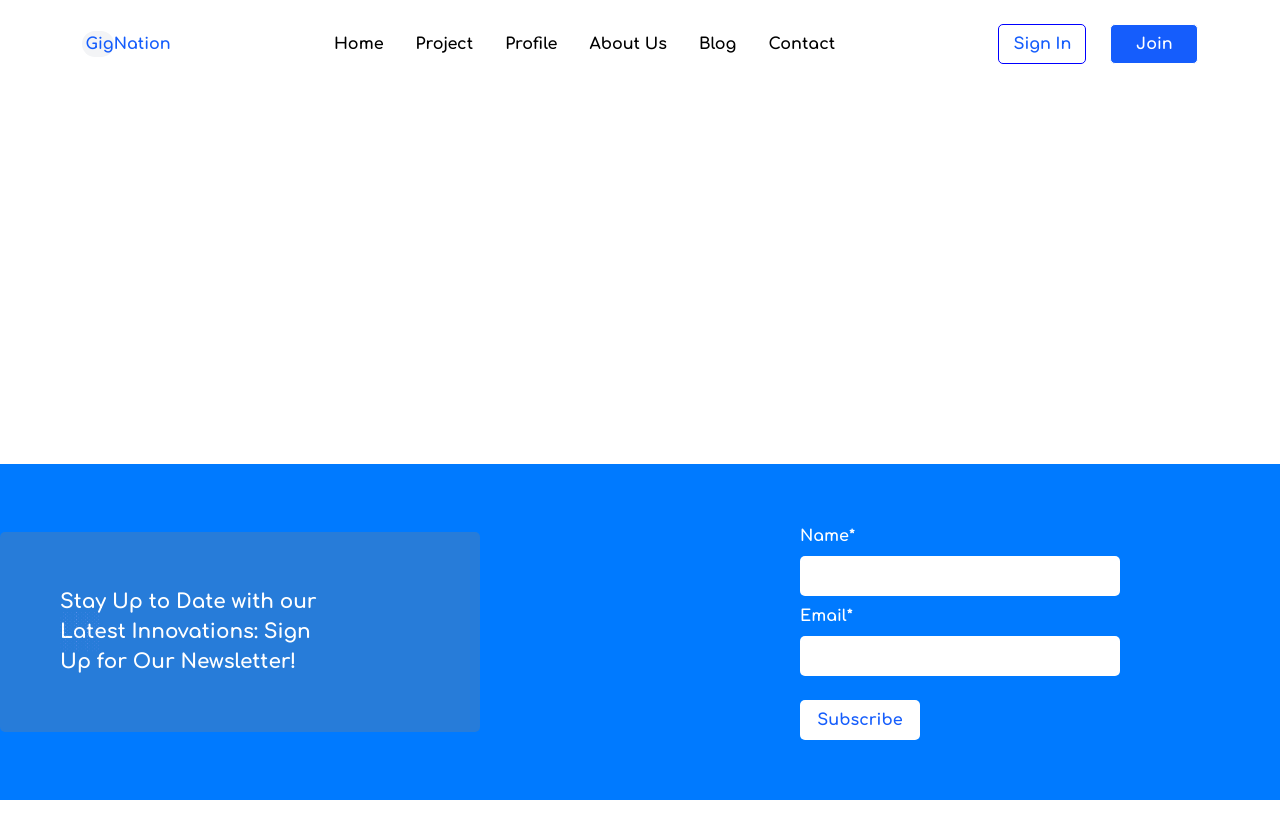
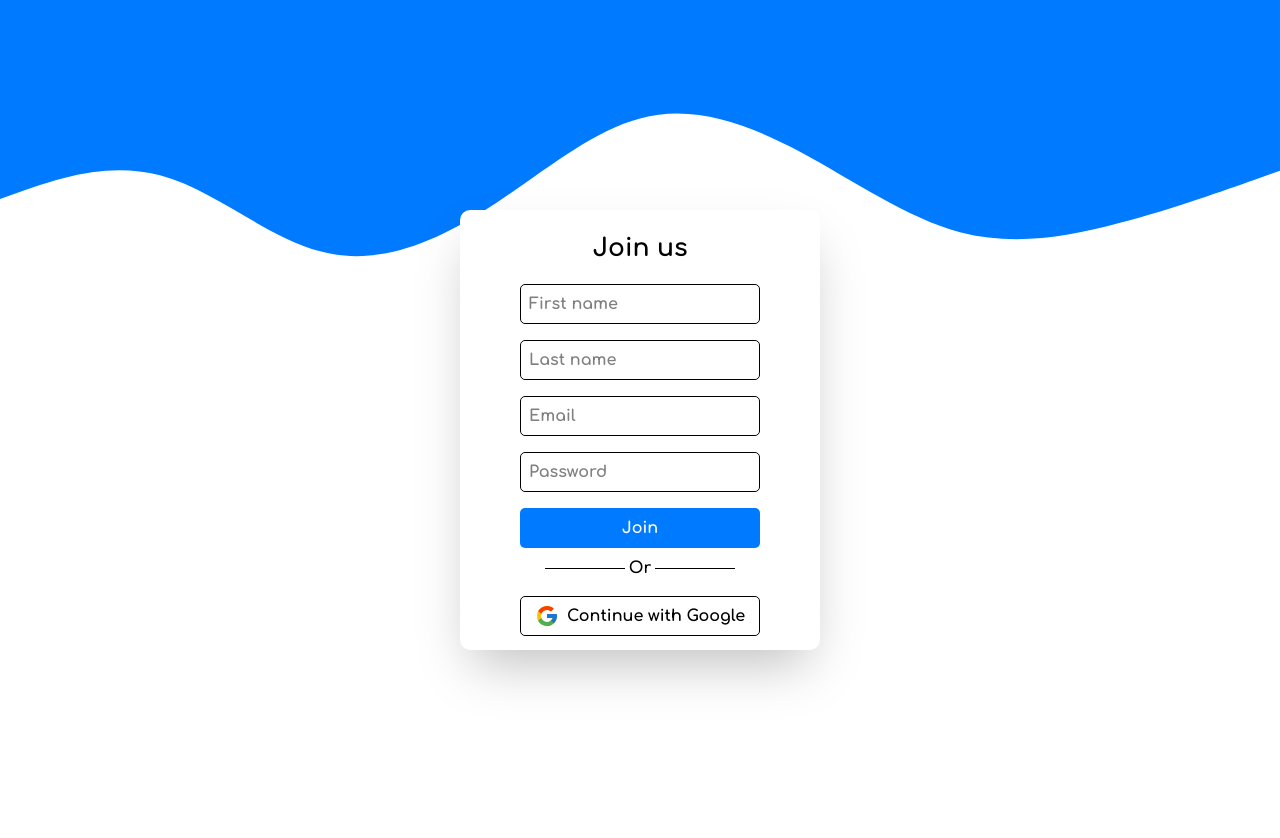
Before and after one commit to AnisHr77/Freelancer, a Next.js app in the folder frontend/: page /auth/Register in a window 1280 px wide. Before the commit this address had no page. Shown: the top 838 px of the page. After the commit the page ends 800 px from the top, so only its background shows below. Built offline with nearby package versions, Linux system fonts and the light colour scheme.

Commit message:
add login and register pages

```diff
--- /dev/null
+++ b/frontend/src/app/auth/Login/page.tsx
@@ -0,0 +1,65 @@
+import Link from 'next/link';
+import React from 'react'
+import { FcGoogle } from "react-icons/fc";
+import { SiFreelancer } from "react-icons/si";
+import { FaUser } from "react-icons/fa";
+import { SiSpringsecurity } from "react-icons/si";
+import { FaRankingStar } from "react-icons/fa6";
+const Page = () => {
+    return (
+        <div className='flex h-screen w-screen'>
+            <div className="w-[60%]  mt-5">
+                <p className='text-[40px] text-[#007AFF] ml-18'>GigNation</p>
+                <p className='mt-5 text-[20px] ml-20 '>Welcom Back!</p>
+                <p className='ml-20 mt-2'>Sign in to get started!</p>
+                <form className='flex flex-col  pl-20 mt-10'>
+                    <label>Email</label>
+                    <input
+                        type='email'
+                        name='email'
+                        placeholder='Email'
+                        className='w-100 h-10 rounded-[5px] pl-2  border-[1.5px]   '
+                        required
+                    />
+                    <label className='mt-4'>Password</label>
+                    <input
+                        type='password'
+                        name='password'
+                        placeholder='Password'
+                        className='w-100 h-10 rounded-[5px] pl-2  border-[1.5px]  active:border-[#007AFF]  '
+                        required
+                    />
+                    <button
+                        type='submit'
+                        className='w-100 h-10 mt-6 bg-[#007AFF] rounded-[5px] text-white cursor-pointer hover:opacity-60 active:opacity-50 ' >
+                        Join
+                    </button>
+                </form>
+                <div className="flex ml-20 mt-5">
+                    <hr className='text-black mt-3 mr-1 w-45 h-5'></hr>
+                    Or
+                    <hr className='text-black mt-3 ml-1 w-45 h-5'></hr>
+                </div>
+                <button
+                    className='w-100 h-10 mt-2 rounded-[5px] flex justify-center items-center gap-2 border ml-20 cursor-pointer'>
+                    <FcGoogle className='w-6 h-6' />Continue with Google
+                </button>
+                <p className='flex gap-2 mr-45 mt-4 justify-center'>Don't have account? <Link className='text-[#007AFF]' href="/auth/Register" >Sign Up</Link></p>
+            </div>
+            <div className="w-[45%]  items-center text-center h-full bg-[#007AFF] pl-5 flex flex-col justify-center">
+                <p className='text-[30px] text-white font-bold '>Welcome to GigNation</p>
+                <p className='  w-[80%] text-white mt-5 flex gap-2 '> <span className=''>Join our community of talented freelancers and connect with clients from around the world.</span></p>
+                <div className=" flex justify-center gap-10 text-white mt-10">
+                    <SiFreelancer className='w-10 h-10' />
+                    <FaUser className='w-10 h-10' />
+                    <SiSpringsecurity className='w-10 h-10' />
+                    <FaRankingStar className='w-10 h-10' />
+                    <p className='w-10 h-10 bg-white rounded-full flex items-center text-[#007AFF] '>+97k</p>
+                </div>
+            </div>
+
+        </div>
+    )
+}
+
+export default Page
--- /dev/null
+++ b/frontend/src/app/auth/Register/page.tsx
@@ -0,0 +1,66 @@
+import React from 'react'
+import { FcGoogle } from "react-icons/fc";
+const Page = () => {
+    return (
+        <div className="relative">
+            <svg className=' absolute top-0  w-full' xmlns="http://www.w3.org/2000/svg" viewBox="0 0 1440 320">
+                <path
+                    fill="#007AFF" fill-opacity="1" d="M0,224L30,213.3C60,203,120,181,180,197.3C240,213,300,267,360,282.7C420,299,480,277,540,240C600,203,660,149,720,133.3C780,117,840,139,900,170.7C960,203,1020,245,1080,261.3C1140,277,1200,267,1260,250.7C1320,235,1380,213,1410,202.7L1440,192L1440,0L1410,0C1380,0,1320,0,1260,0C1200,0,1140,0,1080,0C1020,0,960,0,900,0C840,0,780,0,720,0C660,0,600,0,540,0C480,0,420,0,360,0C300,0,240,0,180,0C120,0,60,0,30,0L0,0Z">
+                </path>
+            </svg>
+            {/* <svg className=' z-0 absolute top-0   w-full' xmlns="http://www.w3.org/2000/svg" viewBox="0 0 1440 320"><path fill="#007AFF"   fill-opacity="1" d="M0,96L30,128C60,160,120,224,180,218.7C240,213,300,139,360,138.7C420,139,480,213,540,250.7C600,288,660,288,720,282.7C780,277,840,267,900,229.3C960,192,1020,128,1080,112C1140,96,1200,128,1260,117.3C1320,107,1380,53,1410,26.7L1440,0L1440,0L1410,0C1380,0,1320,0,1260,0C1200,0,1140,0,1080,0C1020,0,960,0,900,0C840,0,780,0,720,0C660,0,600,0,540,0C480,0,420,0,360,0C300,0,240,0,180,0C120,0,60,0,30,0L0,0Z">
+            </path></svg> */}
+            <div className="h-screen flex items-center justify-center">
+                <div className="relative pt-5 mb-5 flex flex-col gap-2 items-center shadow-2xl z-200 h-110 mt-20 w-90 rounded-[10px] bg-white ">
+                    <p className='text-[25px] font-bold  '>Join us </p>
+                    <form className="flex flex-col gap-4 items-center mt-2 ">
+                        <input
+                            type='text'
+                            name='firstname'
+                            placeholder='First name'
+                            className='w-60 h-10 rounded-[5px] pl-2  border-[1.5px]   '
+                            required
+                        />
+                        <input
+                            type='text'
+                            name='lastname'
+                            placeholder='Last name'
+                            className='w-60 h-10 rounded-[5px] pl-2  border-[1.5px]   '
+                            required
+                        />
+                        <input
+                            type='email'
+                            name='email'
+                            placeholder='Email'
+                            className='w-60 h-10 rounded-[5px] pl-2  border-[1.5px]   '
+                            required
+                        />
+                        <input
+                            type='password'
+                            name='password'
+                            placeholder='Password'
+                            className='w-60 h-10 rounded-[5px] pl-2  border-[1.5px]   '
+                            required
+                        />
+                        <button
+                            type='submit'
+                            className='w-60 h-10 bg-[#007AFF] rounded-[5px] text-white cursor-pointer hover:opacity-60 active:opacity-50 ' >
+                            Join
+                        </button>
+                    </form>
+                    <div className="flex">
+                        <hr className='text-black mt-3 mr-1 w-20 h-5'></hr>
+                        Or
+                        <hr className='text-black mt-3 ml-1 w-20 h-5'></hr>
+                    </div>
+                    <button
+                        className='w-60 h-10 rounded-[5px] flex justify-center items-center gap-2 border  cursor-pointer'>
+                        <FcGoogle className='w-6 h-6' />Continue with Google
+                    </button>
+                </div>
+            </div>
+        </div>
+    )
+}
+
+export default Page
--- a/frontend/src/app/layout.tsx
+++ b/frontend/src/app/layout.tsx
@@ -38,11 +38,11 @@ export default function RootLayout({
       <body
         className={`${geistSans.variable} ${geistMono.variable} ${comfortaa.className} antialiased`}
       >
-        <Navbar />
+        {/* <Navbar /> */}
         <main>
           {children}
         </main>
-        <Footer/>
+        {/* <Footer/> */}
       </body>
     </html>
   );
--- a/frontend/src/components/Navbar/navbar.tsx
+++ b/frontend/src/components/Navbar/navbar.tsx
@@ -4,9 +4,16 @@ import React, { use, useState } from 'react'
 import { Inter } from 'next/font/google'
 import { BsList } from "react-icons/bs";
 import { IoMdClose } from "react-icons/io";
+import {  useRouter } from 'next/router';
+//  const route  =  useRouter();
 const Navbar = () => {
     const [isopen, setIsOpen] = useState(false);
     const [isclose , setIsClose]  = useState(false);
+
+    const register  = () =>{
+        const route  =  useRouter();
+        route.push("/auth/Register");
+    }
     return (
         <nav className='container    max-w-screen min-w-[320px]  '>
             <div className="hidden container md:flex justify-around my-6 max-w-screen min-w-[320px] items-center">
@@ -20,8 +27,8 @@ const Navbar = () => {
                     <Link className='hover:text-blue-600 active:font-medium' href="/Contact">Contact</Link>
                 </div>
                 <div className="flex gap-6 text-center">
-                    <button className='border border-[blue] h-10 w-22 rounded-[5px] text-blue-600 cursor-pointer hover:bg-blue-600 hover:text-white active:opacity-50'>Sign In</button>
-                    <button className='bg-blue-600 h-10 border w-22 rounded-[5px] text-white cursor-pointer hover:bg-white hover:text-blue-600 active:opacity-50'>Join</button>
+                    <button   className='border border-[blue] h-10 w-22 rounded-[5px] text-blue-600 cursor-pointer hover:bg-blue-600 hover:text-white active:opacity-50'>Sign In</button>
+                    <button onClick={register} className='bg-blue-600 h-10 border w-22 rounded-[5px] text-white cursor-pointer hover:bg-white hover:text-blue-600 active:opacity-50'>Join</button>
                 </div>
             </div>
             <div className="md:hidden max-w-[600px] flex justify-between mx-2 items-center ">
@@ -32,9 +39,6 @@ const Navbar = () => {
                     <Link href="#">Home</Link>
                     <Link href="#">Project</Link>
                     <Link href="#">Profile</Link>
-                    <details>
-                        project
-                    </details>
                     <Link href="#">About Us</Link>
                     <Link href="#">Blog</Link>
                     <Link href="#">Contact</Link>
```
